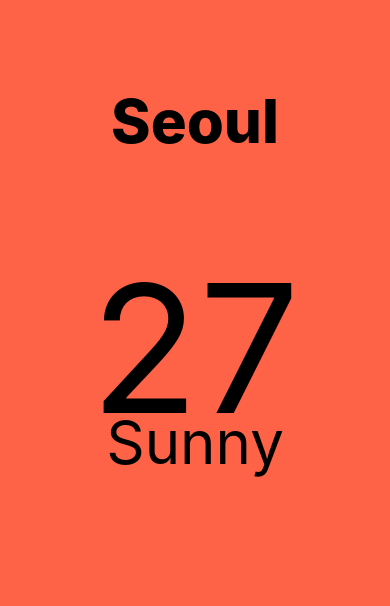
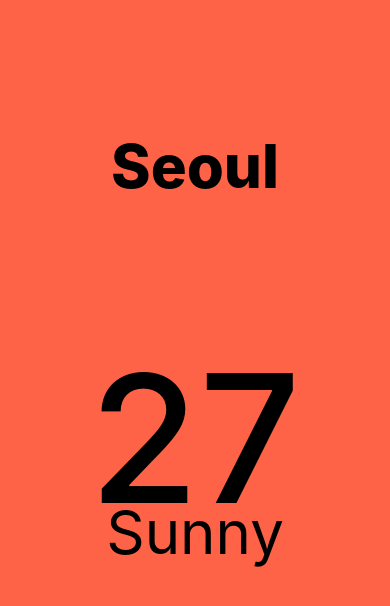
Before and after one commit to eajin/NomadWeather, a React Native app: screen / in a window 390 px wide. Shown: the top 606 px of the page. Built offline with nearby package versions, Linux system fonts and the light colour scheme.

Commit message:
1.6 Styles part Two

```diff
--- a/App.js
+++ b/App.js
@@ -1,6 +1,8 @@
 import { StatusBar } from "expo-status-bar";
 import React from "react";
-import { View, Text, StyleSheet } from "react-native";
+import { View, Text, Dimensions, StyleSheet, ScrollView } from "react-native";
+
+const { height, width: SCREEN_WIDTH } = Dimensions.get("window");
 
 export default function App() {
   return (
@@ -9,12 +11,29 @@
       <View style={styles.city}>
         <Text style={styles.cityName}>Seoul</Text>
       </View>
-      <View style={styles.weather}>
+      <ScrollView
+        pagingEnabled
+        horizontal
+        showsHorizontalScrollIndicator={false}
+        contentContainerStyle={styles.weather}
+      >
         <View style={styles.day}>
           <Text style={styles.temp}>27</Text>
           <Text style={styles.description}>Sunny</Text>
         </View>
-      </View>
+        <View style={styles.day}>
+          <Text style={styles.temp}>27</Text>
+          <Text style={styles.description}>Sunny</Text>
+        </View>
+        <View style={styles.day}>
+          <Text style={styles.temp}>27</Text>
+          <Text style={styles.description}>Sunny</Text>
+        </View>
+        <View style={styles.day}>
+          <Text style={styles.temp}>27</Text>
+          <Text style={styles.description}>Sunny</Text>
+        </View>
+      </ScrollView>
     </View>
   );
 }
@@ -33,15 +52,14 @@
     fontSize: 60,
     fontWeight: "800",
   },
-  weather: {
-    flex: 3,
-  },
+  weather: {},
   day: {
-    flex: 1,
+    width: SCREEN_WIDTH,
     alignItems: "center",
   },
   temp: {
     marginTop: 0,
+    fontWeight: "500",
     fontSize: 178,
   },
   description: {
```
